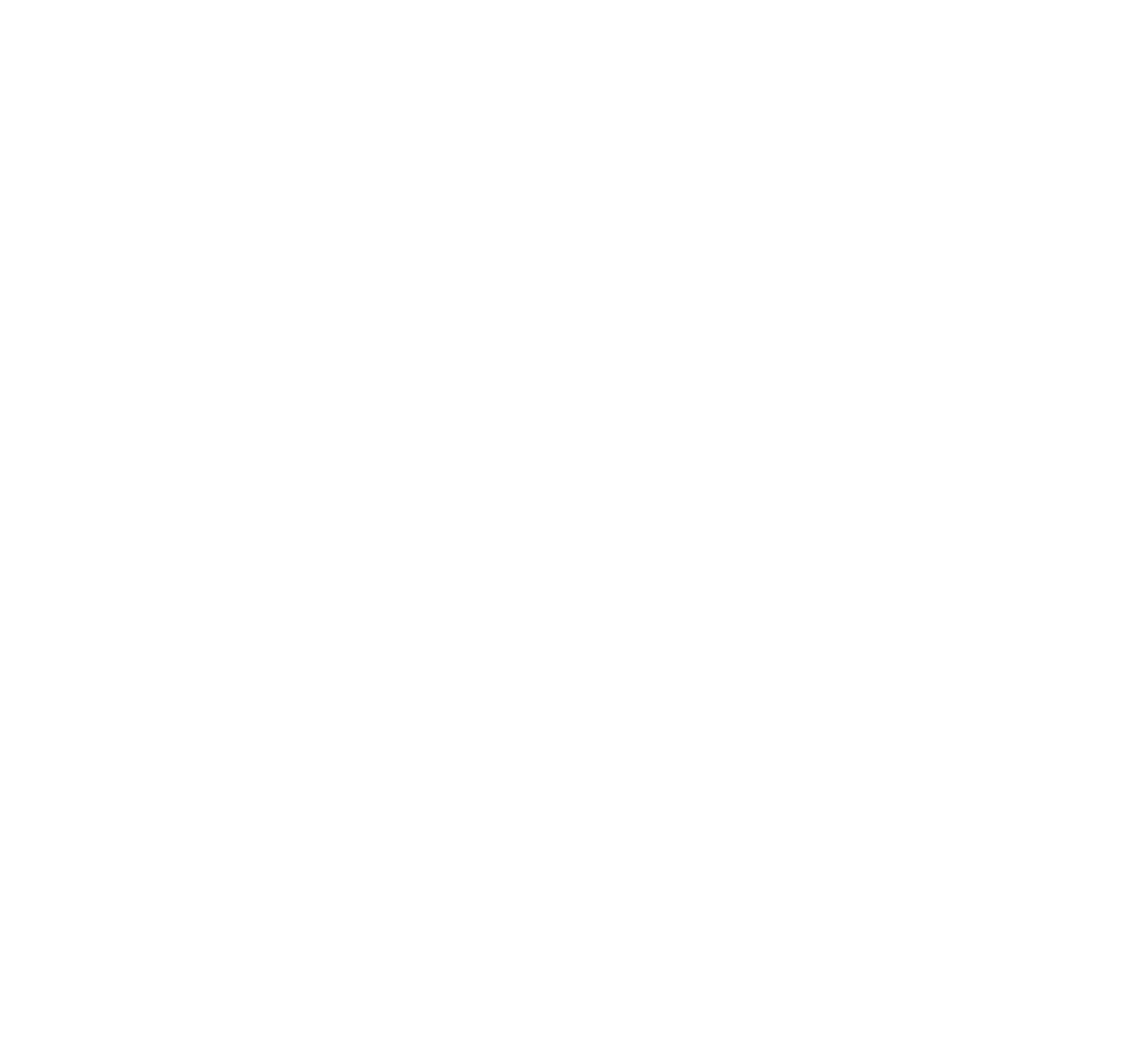
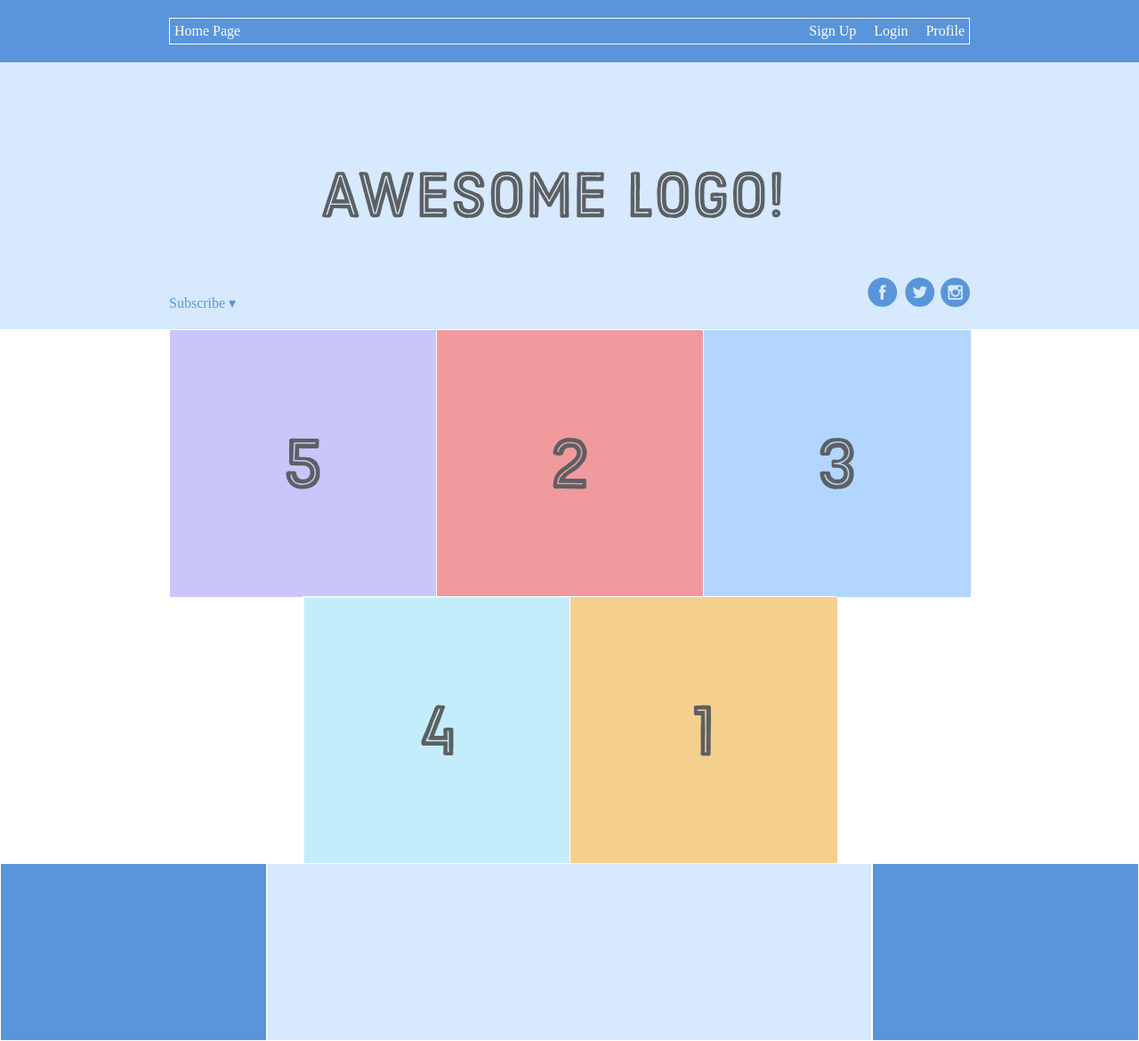
Before and after one commit to vhodgesosu/landing-page, a plain HTML site: page index.html in a window 1280 px wide. Shown: the whole page at 89% size. Before the commit the page ends 800 px from the top, so only its background shows below. Drawn offline with Linux system fonts and the light colour scheme.

Commit message:
reverted back to previous commit

```diff
--- a/index.html
+++ b/index.html
@@ -8,6 +8,44 @@
     <title>Landing Page</title>
 </head>
 <body>
-
+    <div class='menu-container'>
+      <div class='menu'>
+        <div class='logo'>Home Page</div>
+        <div class='signup'>Sign Up</div>
+        <div class='login'>Login</div>
+        <div class='profile'>Profile</div>
+      </div>
+    </div>
+    <div class='header-container'>
+        <div class='header'>
+            <div class='subscribe'>Subscribe &#9662;</div>
+            <div class='logo'><img src='images/awesome-logo.svg'/></div>
+            <div class='social'><img src='images/social-icons.svg'/></div>
+        </div>
+    </div>
+    <div class='photo-grid-container'>
+        <div class='photo-grid'>
+            <div class='photo-grid-item first-item'>
+                <img src='images/one.svg'/>
+            </div>
+            <div class='photo-grid-item'>
+                <img src='images/two.svg'/>
+            </div>
+            <div class='photo-grid-item'>
+                <img src='images/three.svg'/>
+            </div>
+            <div class='photo-grid-item'>
+                <img src='images/four.svg'/>
+            </div>
+            <div class='photo-grid-item last-item'>
+                <img src='images/five.svg'/>
+            </div>
+        </div>
+    </div>
+    <div class='footer'>
+        <div class='footer-item footer-one'></div>
+        <div class='footer-item footer-two'></div>
+        <div class='footer-item footer-three'></div>
+    </div>
 </body>
 </html>
--- a/styles.css
+++ b/styles.css
@@ -3,3 +3,95 @@
   padding: 0;
   box-sizing: border-box;
 }
+
+.menu-container {
+  color: #fff;
+  background-color: #5995DA;  /* Blue */
+  padding: 20px 0;
+  display: flex;
+  justify-content: center;
+}
+
+.menu {
+  border: 1px solid #fff;
+  width: 900px;
+  display: flex;
+  justify-content: space-between;
+  padding: 5px 5px;
+}
+
+.signup {
+  margin-left: auto;
+}
+
+.login, .profile {
+  margin-left: 20px;
+}
+
+.header-container {
+  color: #5995DA;
+  background-color: #D6E9FE;
+  display: flex;
+  justify-content: center;
+}
+
+.header {
+  width: 900px;
+  height: 300px;
+  display: flex;
+  justify-content: space-between;
+  align-items: center;
+}
+
+.photo-grid-container {
+  display: flex;
+  justify-content: center;
+}
+
+.photo-grid {
+  width: 900px;
+  display: flex;
+  justify-content: center;
+  align-items: center;
+  flex-wrap: wrap;
+  flex-direction: row;
+}
+
+.photo-grid-item {
+  border: 1px solid #fff;
+  width: 300px;
+  height: 300px;
+}
+
+.first-item {
+  order: 1;
+}
+
+.last-item {
+  order: -1;
+}
+
+.social,
+.subscribe {
+  align-self: flex-end;
+  margin-bottom: 20px;
+}
+
+.footer {
+  display: flex;
+  justify-content: space-between;
+}
+
+.footer-item {
+  border: 1px solid #fff;
+  background-color: #D6E9FE;
+  height: 200px;
+  flex: 1;
+}
+
+.footer-one,
+.footer-three {
+  background-color: #5995DA;
+  flex: initial;
+  width: 300px;
+}
```
